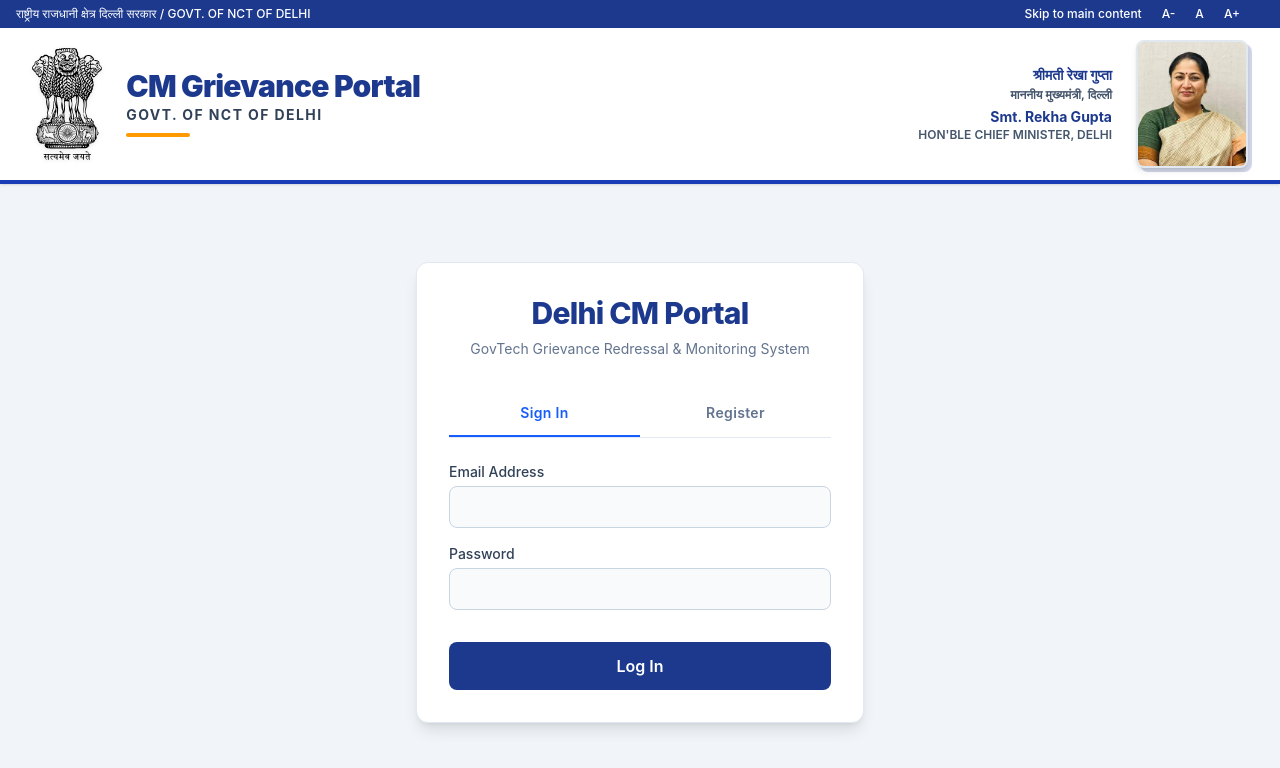
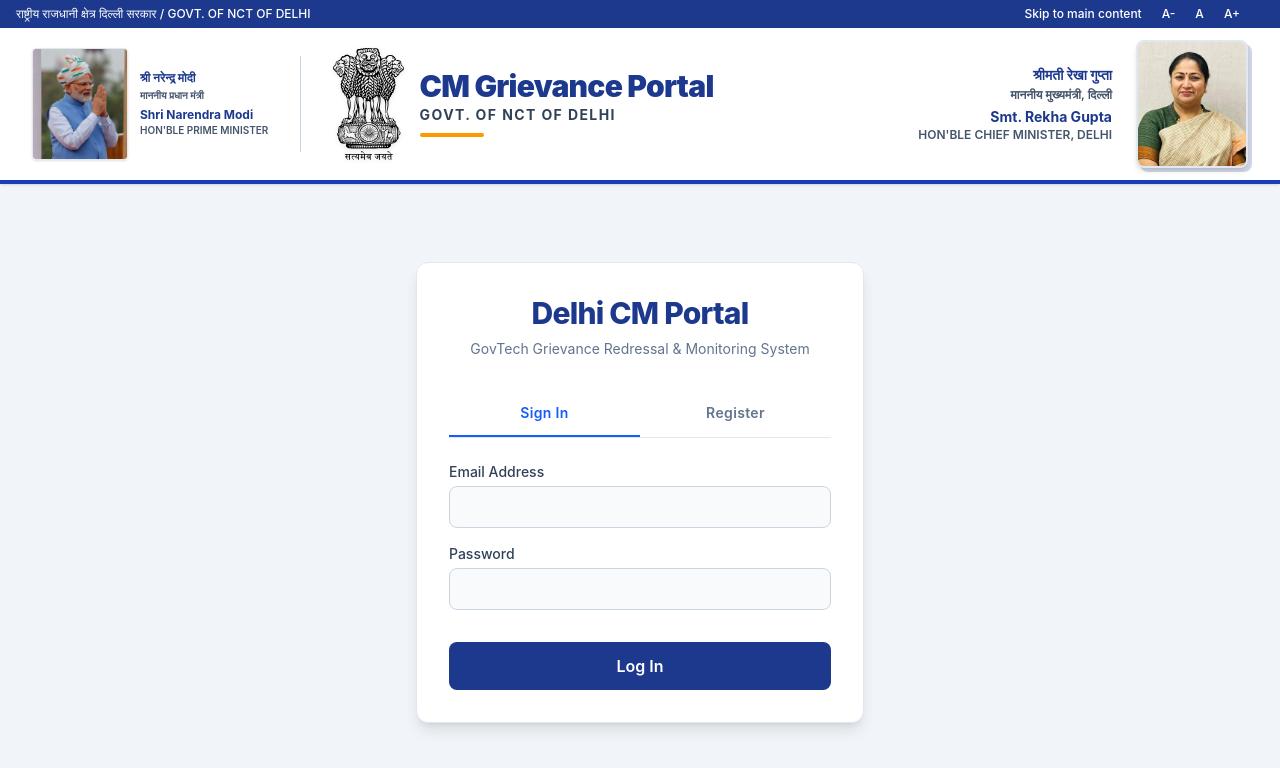
Before and after one commit to sanjayydv77/govtech-grievance-management-system, a React (Vite) app in the folder frontend/: page / in a window 1280 px wide. Shown: the top 768 px of the page. Built offline with nearby package versions, Linux system fonts and the light colour scheme.

Commit message:
style: restore PM image and replace emojis with professional SVG icons in dashboard

```diff
--- a/frontend/src/components/GovBanner.jsx
+++ b/frontend/src/components/GovBanner.jsx
@@ -40,17 +40,37 @@
             {/* Main Banner Content */}
             <div className="px-4 sm:px-8 py-3 flex items-center justify-between border-b-4 border-blue-800 shadow-sm bg-white z-50">
 
-                {/* Left: Emblem & Portal Title */}
+                {/* Left: PM, Emblem & Portal Title */}
                 <div className="flex items-center gap-4 sm:gap-6">
+                    {/* PM Photo */}
+                    <div className="flex items-center gap-3">
+                        <img
+                            src="/pm_modi.png"
+                            alt="Shri Narendra Modi, Prime Minister of India"
+                            className="h-28 w-24 object-cover shadow-sm border border-slate-200 rounded-sm"
+                        />
+                        <div className="hidden sm:flex flex-col justify-center">
+                            <p className="text-xs font-bold text-blue-900 mb-0.5">श्री नरेन्द्र मोदी</p>
+                            <p className="text-[10px] text-slate-600 font-semibold uppercase">माननीय प्रधान मंत्री</p>
+                            <p className="text-xs font-bold text-blue-900 mt-1">Shri Narendra Modi</p>
+                            <p className="text-[10px] text-slate-600 font-semibold uppercase">Hon'ble Prime Minister</p>
+                        </div>
+                    </div>
+
+                    <div className="h-24 w-px bg-slate-300 mx-2 hidden lg:block"></div>
+
+                    {/* Emblem & Title */}
+                    <div className="flex items-center gap-4">
                         <img
                             src="/emblem.svg"
                             alt="National Emblem"
                             className="h-28 w-auto drop-shadow-sm"
                         />
-                    <div className="hidden sm:flex flex-col justify-center">
+                        <div className="hidden xl:block">
                             <h1 className="text-3xl font-black text-blue-900 tracking-tight leading-none mb-1">CM Grievance Portal</h1>
                             <h2 className="text-sm font-bold text-slate-700 uppercase tracking-widest">Govt. of NCT of Delhi</h2>
                             <div className="h-1 w-16 bg-amber-500 mt-2 rounded-full"></div>
+                        </div>
                     </div>
                 </div>
 
--- a/frontend/src/pages/Admin/AdminDashboard.jsx
+++ b/frontend/src/pages/Admin/AdminDashboard.jsx
@@ -3,6 +3,17 @@
 import { fetchStats, fetchAllTickets, fetchOfficers } from '../../services/api';
 
 // ── Helpers ───────────────────────────────────────────────────
+const Icons = {
+    Document: <svg className="w-6 h-6" fill="none" viewBox="0 0 24 24" stroke="currentColor"><path strokeLinecap="round" strokeLinejoin="round" strokeWidth={2} d="M9 12h6m-6 4h6m2 5H7a2 2 0 01-2-2V5a2 2 0 012-2h5.586a1 1 0 01.707.293l5.414 5.414a1 1 0 01.293.707V19a2 2 0 01-2 2z" /></svg>,
+    Clock: <svg className="w-6 h-6" fill="none" viewBox="0 0 24 24" stroke="currentColor"><path strokeLinecap="round" strokeLinejoin="round" strokeWidth={2} d="M12 8v4l3 3m6-3a9 9 0 11-18 0 9 9 0 0118 0z" /></svg>,
+    Pin: <svg className="w-6 h-6" fill="none" viewBox="0 0 24 24" stroke="currentColor"><path strokeLinecap="round" strokeLinejoin="round" strokeWidth={2} d="M15 17h5l-1.405-1.405A2.032 2.032 0 0118 14.158V11a6.002 6.002 0 00-4-5.659V5a2 2 0 10-4 0v.341C7.67 6.165 6 8.388 6 11v3.159c0 .538-.214 1.055-.595 1.436L4 17h5m6 0v1a3 3 0 11-6 0v-1m6 0H9" /></svg>,
+    Wrench: <svg className="w-6 h-6" fill="none" viewBox="0 0 24 24" stroke="currentColor"><path strokeLinecap="round" strokeLinejoin="round" strokeWidth={2} d="M10.325 4.317c.426-1.756 2.924-1.756 3.35 0a1.724 1.724 0 002.573 1.066c1.543-.94 3.31.826 2.37 2.37a1.724 1.724 0 001.065 2.572c1.756.426 1.756 2.924 0 3.35a1.724 1.724 0 00-1.066 2.573c.94 1.543-.826 3.31-2.37 2.37a1.724 1.724 0 00-2.572 1.065c-.426 1.756-2.924 1.756-3.35 0a1.724 1.724 0 00-2.573-1.066c-1.543.94-3.31-.826-2.37-2.37a1.724 1.724 0 00-1.065-2.572c-1.756-.426-1.756-2.924 0-3.35a1.724 1.724 0 001.066-2.573c-.94-1.543.826-3.31 2.37-2.37.996.608 2.296.07 2.572-1.065z" /><path strokeLinecap="round" strokeLinejoin="round" strokeWidth={2} d="M15 12a3 3 0 11-6 0 3 3 0 016 0z" /></svg>,
+    Check: <svg className="w-6 h-6" fill="none" viewBox="0 0 24 24" stroke="currentColor"><path strokeLinecap="round" strokeLinejoin="round" strokeWidth={2} d="M9 12l2 2 4-4m6 2a9 9 0 11-18 0 9 9 0 0118 0z" /></svg>,
+    X: <svg className="w-6 h-6" fill="none" viewBox="0 0 24 24" stroke="currentColor"><path strokeLinecap="round" strokeLinejoin="round" strokeWidth={2} d="M10 14l2-2m0 0l2-2m-2 2l-2-2m2 2l2 2m7-2a9 9 0 11-18 0 9 9 0 0118 0z" /></svg>,
+    Chart: <svg className="w-10 h-10 mb-3 text-slate-300" fill="none" viewBox="0 0 24 24" stroke="currentColor"><path strokeLinecap="round" strokeLinejoin="round" strokeWidth={1} d="M9 19v-6a2 2 0 00-2-2H5a2 2 0 00-2 2v6a2 2 0 002 2h2a2 2 0 002-2zm0 0V9a2 2 0 012-2h2a2 2 0 012 2v10m-6 0a2 2 0 002 2h2a2 2 0 002-2m0 0V5a2 2 0 012-2h2a2 2 0 012 2v14a2 2 0 01-2 2h-2a2 2 0 01-2-2z" /></svg>,
+    Inbox: <svg className="w-10 h-10 mb-3 text-slate-300" fill="none" viewBox="0 0 24 24" stroke="currentColor"><path strokeLinecap="round" strokeLinejoin="round" strokeWidth={1} d="M20 13V6a2 2 0 00-2-2H6a2 2 0 00-2 2v7m16 0v5a2 2 0 01-2 2H6a2 2 0 01-2-2v-5m16 0h-2.586a1 1 0 00-.707.293l-2.414 2.414a1 1 0 01-.707.293h-3.172a1 1 0 01-.707-.293l-2.414-2.414A1 1 0 006.586 13H4" /></svg>
+};
+
 const StatusBadge = ({ status }) => {
     const s = {
         'Resolved': 'bg-emerald-100 text-emerald-700', 'In Progress': 'bg-blue-100 text-blue-700',
@@ -75,7 +86,7 @@
             {/* ── Page Header ── */}
             <div className="flex items-center justify-between flex-wrap gap-3">
                 <div>
-                    <h2 className="text-2xl font-bold text-blue-900">Good {new Date().getHours() < 12 ? 'Morning' : new Date().getHours() < 17 ? 'Afternoon' : 'Evening'} 👋</h2>
+                    <h2 className="text-2xl font-bold text-blue-900">Good {new Date().getHours() < 12 ? 'Morning' : new Date().getHours() < 17 ? 'Afternoon' : 'Evening'}</h2>
                     <p className="text-slate-500 text-sm mt-0.5">Here's what's happening on the Delhi CM Portal today.</p>
                 </div>
                 <div className="flex gap-2">
@@ -87,12 +98,12 @@
 
             {/* ── 6 Stat Cards ── */}
             <div className="grid grid-cols-2 sm:grid-cols-3 xl:grid-cols-6 gap-4">
-                <StatCard title="Total" value={stats?.total} icon="📋" bg="bg-slate-100" loading={loading} onClick={() => navigate('/dashboard/admin/complaints')} />
-                <StatCard title="Pending" value={stats?.byStatus?.pending} icon="⏳" bg="bg-amber-50" textColor="text-amber-700" loading={loading} onClick={() => navigate('/dashboard/admin/complaints?status=Pending')} />
-                <StatCard title="Assigned" value={stats?.byStatus?.assigned} icon="📌" bg="bg-blue-50" textColor="text-blue-700" loading={loading} />
-                <StatCard title="In Progress" value={stats?.byStatus?.inProgress} icon="🔧" bg="bg-blue-50" textColor="text-blue-700" loading={loading} />
-                <StatCard title="Resolved" value={stats?.byStatus?.resolved} icon="✅" bg="bg-emerald-50" textColor="text-emerald-700" loading={loading} />
-                <StatCard title="Rejected" value={stats?.byStatus?.rejected} icon="❌" bg="bg-red-50" textColor="text-red-600" loading={loading} />
+                <StatCard title="Total" value={stats?.total} icon={Icons.Document} bg="bg-slate-100 text-slate-600" loading={loading} onClick={() => navigate('/dashboard/admin/complaints')} />
+                <StatCard title="Pending" value={stats?.byStatus?.pending} icon={Icons.Clock} bg="bg-amber-50 text-amber-600" textColor="text-amber-700" loading={loading} onClick={() => navigate('/dashboard/admin/complaints?status=Pending')} />
+                <StatCard title="Assigned" value={stats?.byStatus?.assigned} icon={Icons.Pin} bg="bg-blue-50 text-blue-600" textColor="text-blue-700" loading={loading} />
+                <StatCard title="In Progress" value={stats?.byStatus?.inProgress} icon={Icons.Wrench} bg="bg-blue-50 text-blue-600" textColor="text-blue-700" loading={loading} />
+                <StatCard title="Resolved" value={stats?.byStatus?.resolved} icon={Icons.Check} bg="bg-emerald-50 text-emerald-600" textColor="text-emerald-700" loading={loading} />
+                <StatCard title="Rejected" value={stats?.byStatus?.rejected} icon={Icons.X} bg="bg-red-50 text-red-500" textColor="text-red-600" loading={loading} />
             </div>
 
             {/* ── Middle Row: Dept Breakdown + Recent Activity ── */}
@@ -121,9 +132,9 @@
                             ))}
                         </div>
                     ) : (
-                        <div className="flex flex-col items-center py-10 text-slate-300">
-                            <span className="text-4xl mb-2">📊</span>
-                            <p className="text-sm">No department data yet</p>
+                        <div className="flex flex-col items-center py-10 text-slate-400">
+                            {Icons.Chart}
+                            <p className="text-sm font-medium">No department data yet</p>
                         </div>
                     )}
                 </div>
@@ -152,9 +163,9 @@
                             ))}
                         </div>
                     ) : (
-                        <div className="flex flex-col items-center py-10 text-slate-300">
-                            <span className="text-4xl mb-2">📭</span>
-                            <p className="text-sm">No complaints yet</p>
+                        <div className="flex flex-col items-center py-10 text-slate-400">
+                            {Icons.Inbox}
+                            <p className="text-sm font-medium">No complaints yet</p>
                         </div>
                     )}
                 </div>
```
Lines whose indentation alone changed are shown as unchanged.
